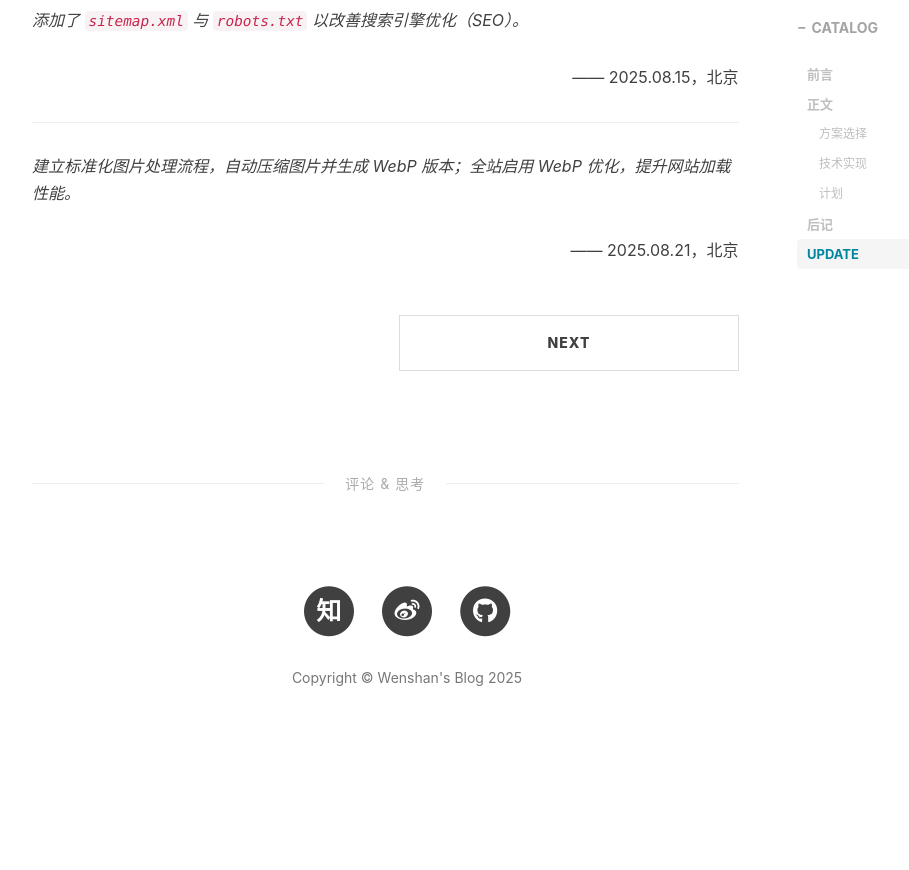
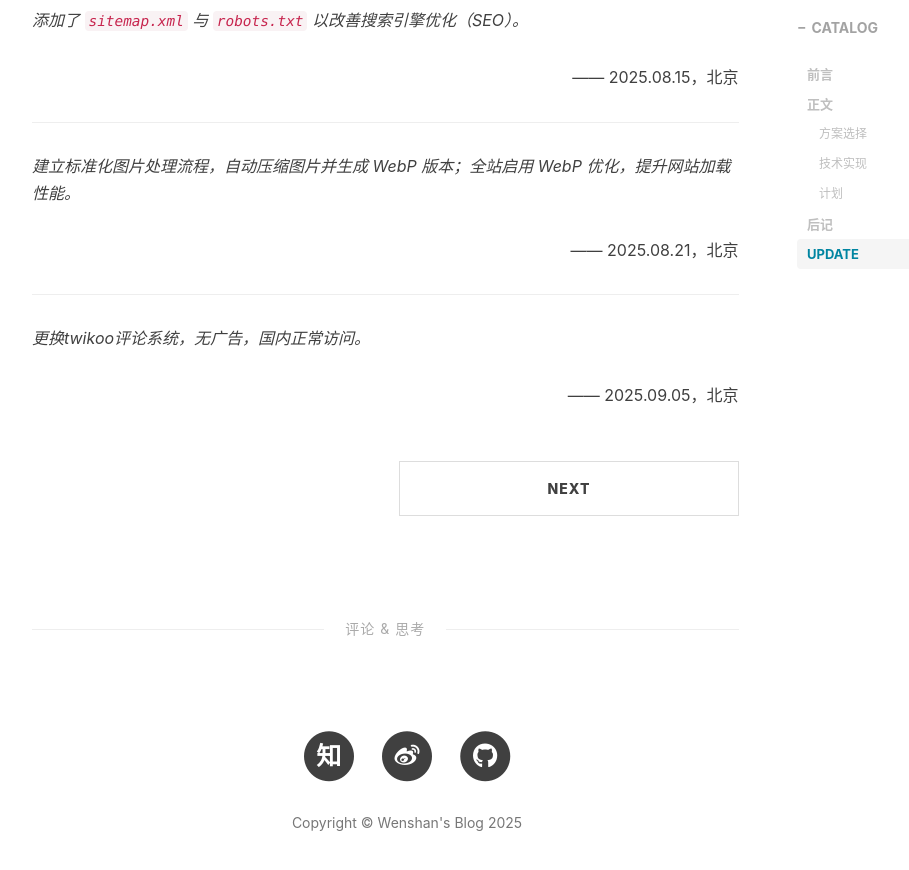
Before and after one commit to tianws/tianws.github.io, a Jekyll site: the page built from _posts/2017-09-24-hello-blog.markdown, in a window 1280 px wide and 900 px high, scrolled down 4455 px. Shown: the top 870 px of the window, without its empty margins (233-1142 px from the left). Built offline with Jekyll 4.4.1, drawn with Linux system fonts in a browser that asks for light colours; comment, search, counter and statistics services are not loaded; before the commit the page ends 5210 px from its top, so only the background shows below that.

Commit message:
mod: post

```diff
--- a/_posts/2017-09-24-hello-blog.markdown
+++ b/_posts/2017-09-24-hello-blog.markdown
@@ -133,3 +133,8 @@ Thanks to [*BruceZhaoR*](https://github.com/BruceZhaoR/brucezhaor.github.io)，
 *建立标准化图片处理流程，自动压缩图片并生成 WebP 版本；全站启用 WebP 优化，提升网站加载性能。*
 
 <p align="right">—— 2025.08.21，北京</p>
+---
+
+*更换twikoo评论系统，无广告，国内正常访问。*
+
+<p align="right">—— 2025.09.05，北京</p>
```
